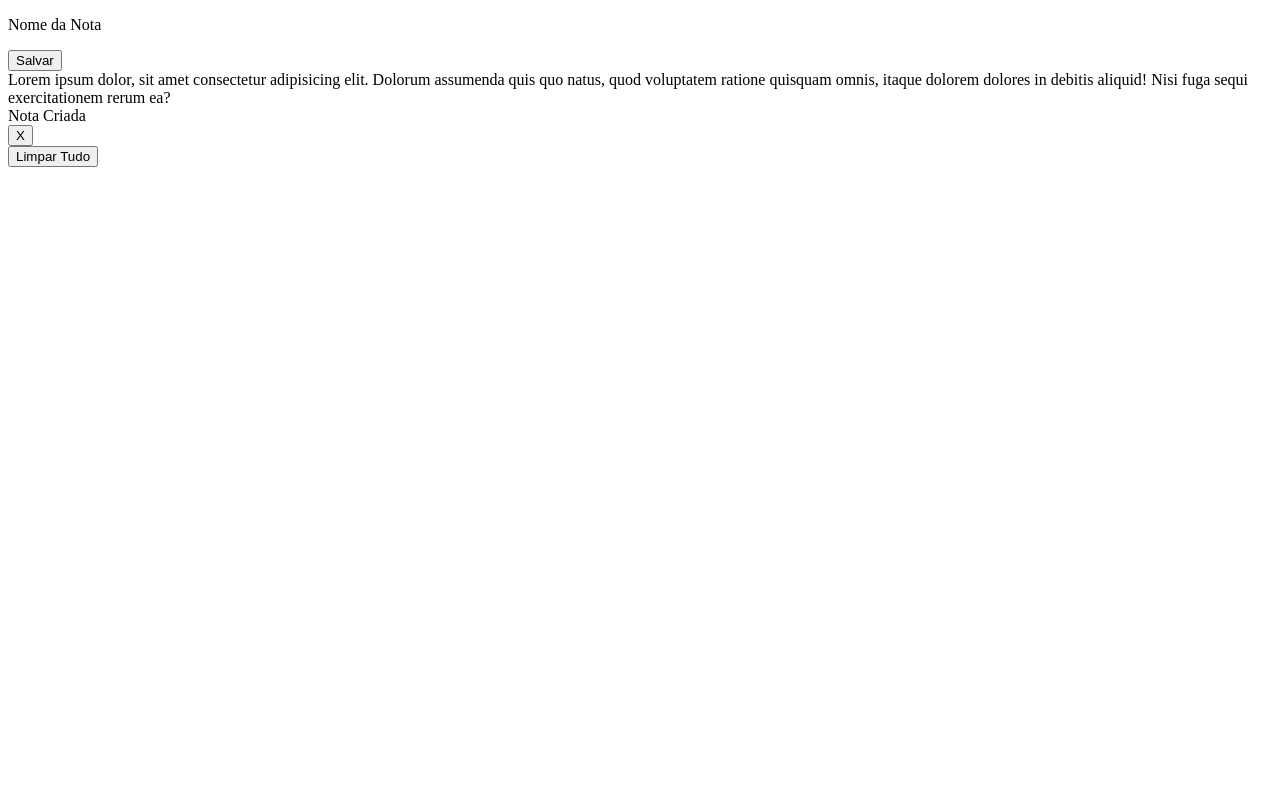
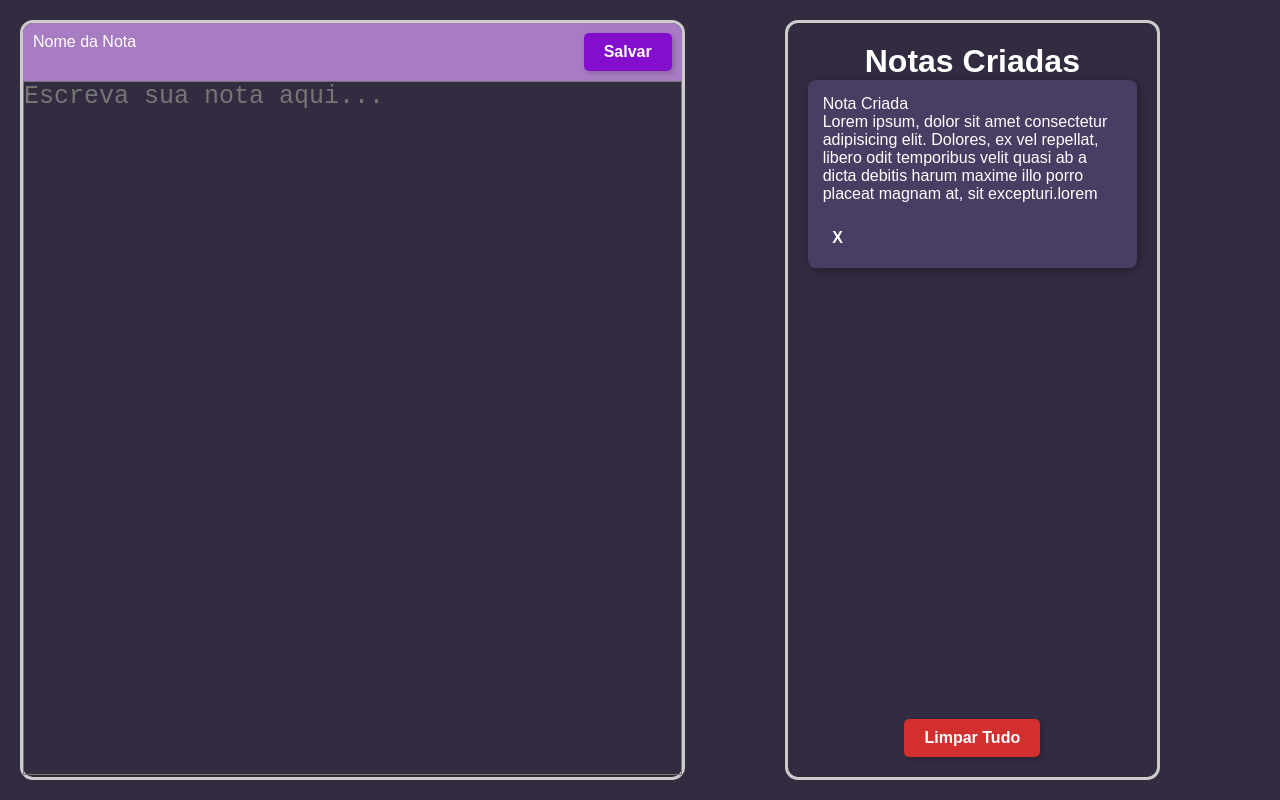
Before and after one commit to akamantto/Estudos-LocalStorage-JS, a plain HTML site: page Bloco de Notas/index.html in a window 1280 px wide. Drawn offline with Linux system fonts and the light colour scheme.

Commit message:
css terminado

```diff
--- a/Bloco de Notas/index.html
+++ b/Bloco de Notas/index.html
@@ -4,23 +4,29 @@
     <meta charset="UTF-8">
     <meta name="viewport" content="width=device-width, initial-scale=1.0">
     <title>Bloco de Notas</title>
-    <script src="script.js"></script>
+    <script src="script.js"defer></script>
     <link rel="stylesheet" href="style.css">
 </head>
 <body>
     <div id="container">
-        <div id="container-active-note"></div>
+        <div id="container-active-note">
             <div id="nav-bar-active-note">
                 <p id="title-active-note">Nome da Nota</p>
                 <button id="save-note">Salvar</button>
             </div>
-            <div id="active-note-content">
-                Lorem ipsum dolor, sit amet consectetur adipisicing elit. Dolorum assumenda quis quo natus, quod voluptatem ratione quisquam omnis, itaque dolorem dolores in debitis aliquid! Nisi fuga sequi exercitationem rerum ea?
+                <div id="active-note-content">
+                    <textarea id="note-input" placeholder="Escreva sua nota aqui..."></textarea>
+
+                </div>
             </div>
 
+
             <div id="container-created-notes">
+                <h1>Notas Criadas</h1>
                 <div class="created-note">
                     <label for="created-note">Nota Criada</label>
+                    <p>Lorem ipsum, dolor sit amet consectetur adipisicing elit. Dolores, ex vel repellat, libero odit temporibus velit quasi ab a dicta debitis harum maxime illo porro placeat magnam at, sit excepturi.lorem
+                    </p>
                     <div class="content-created-note"></div>
                     <button class="remove-created-note">X</button>
                 </div>
--- a/Bloco de Notas/style.css
+++ b/Bloco de Notas/style.css
@@ -1,11 +1,176 @@
-.row {
+*{
+    margin:0;
+    padding: 0;
+    box-sizing: border-box;
+    }
+
+    body {
+        font-family: Arial, sans-serif;
+        font-size: 16px;
+        color: white;
+        background-color: #332b40;
+    }
+/* Organiza os dois blocos lado a lado */
+#container {
+    display: flex;
+    justify-content: space-between; /* Distribui espaço entre as colunas */
+    align-items: flex-start;
+    width: 100%;
+    height: 100vh;
+    padding: 20px;
+    box-sizing: border-box;
+}
+
+#nav-bar-active-note{
+    background-color: #a87cc3;
+    border-top-left-radius: 10px;
+    border-top-right-radius: 10px;
+    display: flex;
+    justify-content: space-between;
+    padding : 10px;
+}
+
+#save-note{
+    background-color: #840ece; /* Azul padrão */
+    color: white; /* Texto branco */
+    border: none;
+    padding: 10px 20px;
+    font-size: 16px;
+    font-weight: bold;
+    border-radius: 5px;
+    cursor: pointer;
+    transition: 0.3s;
+    box-shadow: 2px 2px 5px rgba(0, 0, 0, 0.2);
+}
+
+#save-note:hover {
+    background-color: #a617ff; /* Azul mais escuro no hover */
+    transform: scale(1.05); /* Efeito de leve aumento */
+}
+
+#save-note:active {
+    background-color: #004085; /* Tom ainda mais escuro quando pressionado */
+    transform: scale(0.98); /* Leve redução ao clicar */
+}
+
+
+/* Área da nota ativa (Esquerda) */
+#container-active-note {
+    flex: 2; /* Ocupa mais espaço */
+    border-radius : 13px;
+    border: 3px solid #ccc;
+    padding-bottom: 10px;
+    height: 100%;
+    margin-right: 100px;
+}
+
+/* Notas Criadas (Direita) */
+#container-created-notes {
+    display: flex;
+    flex-direction: column;
+    align-items: center;
+    flex: 1; /* Ocupa mais espaço */
+    border-radius : 13px;
+    border: 3px solid #ccc;
+    padding: 20px;
+    height: 100%;
+    margin-right: 100px;
+}
+
+#clear-all-created-notes {
+    margin-top: auto;
+    display: flex;
+    justify-content: center;
+}
+
+#clear-notes {
+    background-color: #d32f2f; /* Vermelho escuro */
+    color: white;
+    border: none;
+    padding: 10px 20px;
+    font-size: 16px;
+    font-weight: bold;
+    border-radius: 5px;
+    cursor: pointer;
+    transition: 0.3s;
+    box-shadow: 2px 2px 5px rgba(0, 0, 0, 0.2);
+}
+
+#clear-notes:hover {
+    background-color: #b71c1c; /* Vermelho mais escuro no hover */
+    transform: scale(1.05);
+}
+
+#clear-notes:active {
+    background-color: #9a0007; /* Vermelho ainda mais escuro ao clicar */
+    transform: scale(0.98);
+}
+
+#active-note-content {
+    height: calc(100% - 50px); /* Ajusta para ocupar o espaço abaixo da navbar */
     display: flex;
 }
 
-.col-md-8 {
-    flex: 2;
+#note-input {
+    width: 100%;
+    height: 100%;
+    font-size: 25px;
+    resize: none;
+    outline: none;
+    background-color: transparent;
+    color: whitesmoke;
 }
 
-.col-md-4 {
-    flex: 1;
+.created-note {
+    width: 100%;
+    background-color: #483d63; /* Roxo escuro para combinar com o tema */
+    color: white;
+    border-radius: 8px;
+    padding: 15px;
+    margin-bottom: 10px;
+    display: flex;
+    flex-direction: column;
+    box-shadow: 2px 2px 10px rgba(0, 0, 0, 0.3);
+    transition: 0.3s;
 }
+
+.created-note:hover {
+    background-color: #5a4d7a; /* Cor mais clara no hover */
+    transform: scale(1.02);
+}
+
+.content-created-note {
+    flex-grow: 1;
+    padding: 10px;
+    font-size: 14px;
+    overflow: hidden;
+    text-overflow: ellipsis;
+    white-space: nowrap;
+    background-color: rgba(255, 255,);
+}
+
+.remove-created-note {
+    background-color: transparent;
+    color: white;
+    border: none;
+    font-size: 16px;
+    font-weight: bold;
+    cursor: pointer;
+    width: 30px;
+    height: 30px;
+    display: flex;
+    align-items: center;
+    justify-content: center;
+    border-radius: 50%;
+    transition: 0.3s;
+}
+
+.remove-created-note:hover {
+    background-color: rgba(255, 0, 0, 0.7); /* Vermelho semi-transparente no hover */
+    transform: scale(1.1);
+}
+
+.remove-created-note:active {
+    background-color: rgba(200, 0, 0, 0.9); /* Tom mais escuro quando clicado */
+    transform: scale(0.95);
+}
```
